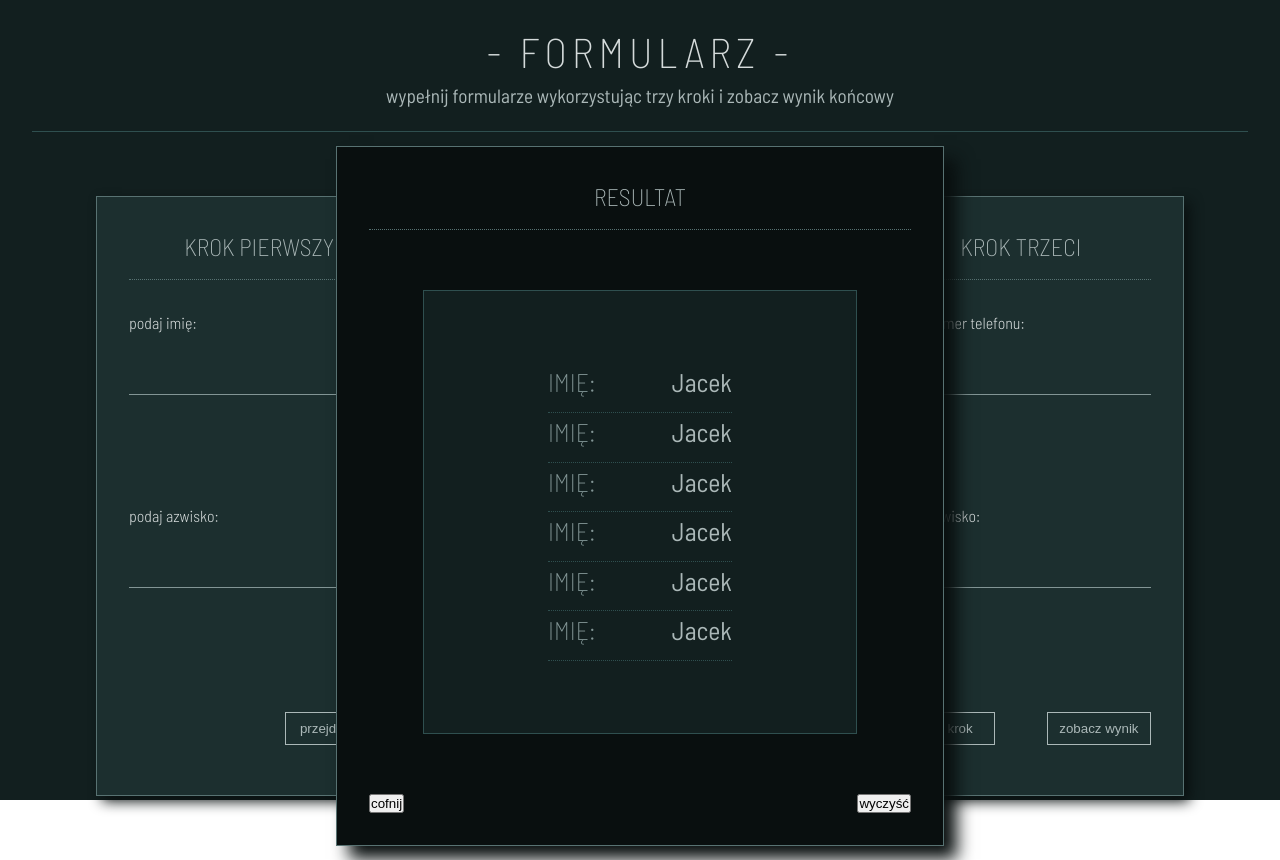
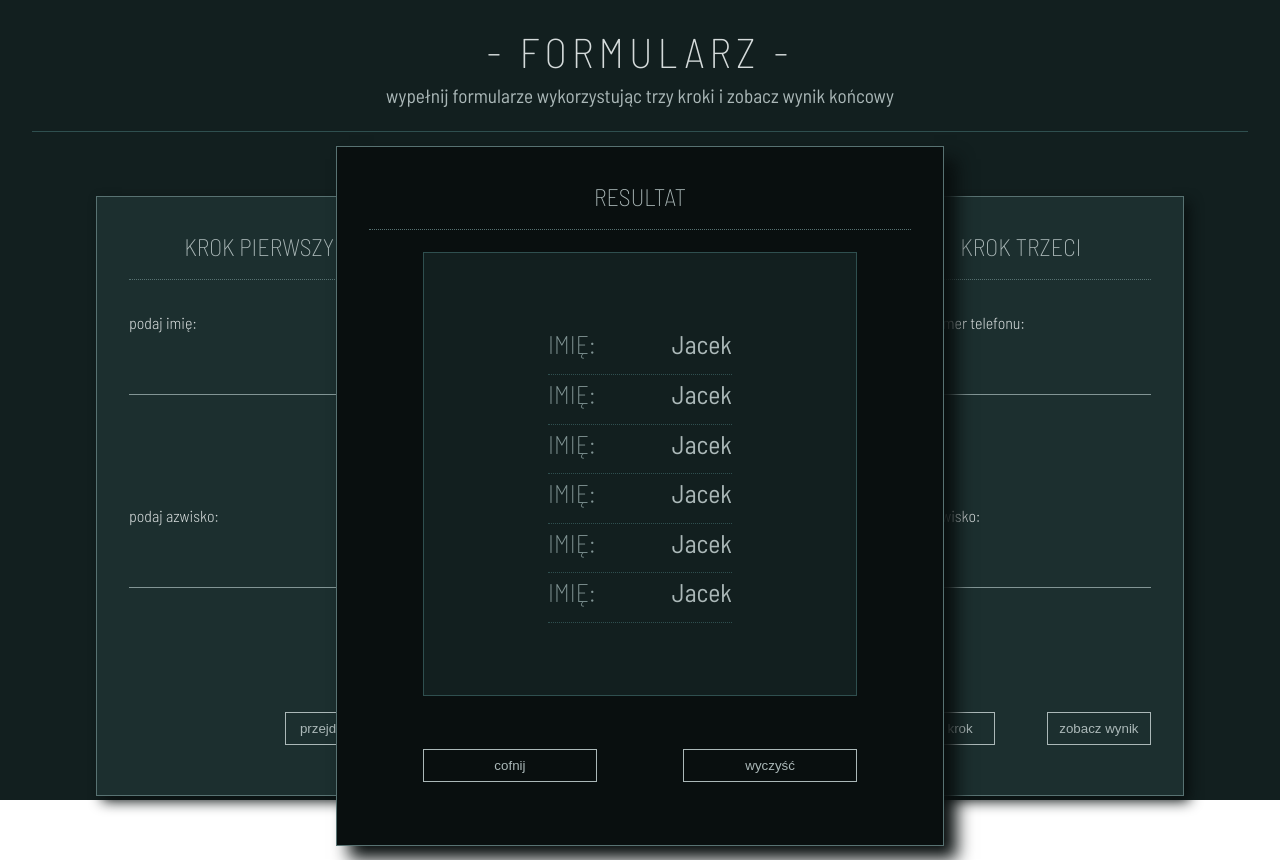
Before and after one commit to Scorpion19702022/React_Mentor_018_MULTI_STEP_FORM_and_TEST, a React (Vite) app: page / in a window 1280 px wide. Built offline with nearby package versions, Linux system fonts and the light colour scheme.

Commit message:
added style

```diff
--- a/src/Components/StepResult/StepResult.module.css
+++ b/src/Components/StepResult/StepResult.module.css
@@ -40,8 +40,23 @@
 }
 
 .box_btns {
-	width: 100%;
+	width: 80%;
+	height: 15%;
 	display: flex;
 	align-items: center;
 	justify-content: space-between;
 }
+
+.btn {
+	width: 40%;
+	padding: 0.6em;
+	background: none;
+	border: 0.04em solid var(--color-dark03);
+	color: var(--color-dark03);
+	cursor: pointer;
+	transition: all 0.3s ease-in-out;
+}
+
+.btn:hover {
+	background-color: var(--color-dark11);
+}
```
